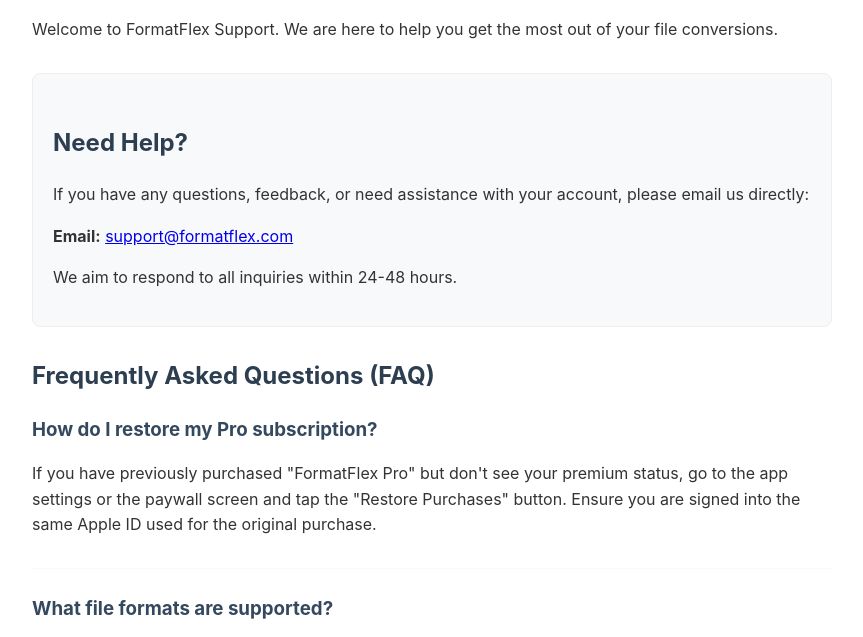
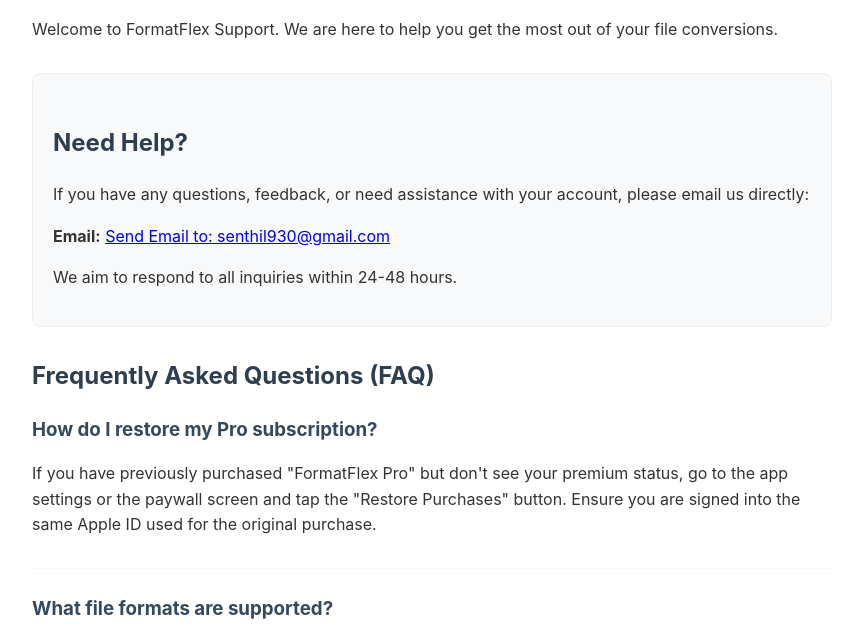
Before and after one commit to senthilmkm/formatflex, a plain HTML site: page support.html in a window 1280 px wide. Shown: the part 108-745 px from the top of the page, without its empty margins (208-1071 px from the left). Drawn offline with Linux system fonts and the light colour scheme.

Commit message:
Add files via upload

```diff
--- a/support.html
+++ b/support.html
@@ -65,7 +65,7 @@
     <div class="contact-box">
         <h2>Need Help?</h2>
         <p>If you have any questions, feedback, or need assistance with your account, please email us directly:</p>
-        <p><strong>Email:</strong> <a href="mailto:senthil930@gmail.com">support@formatflex.com</a></p>
+        <p><strong>Email:</strong> <a href="mailto:senthil930@gmail.com">Send Email to: senthil930@gmail.com</a></p>
         <p>We aim to respond to all inquiries within 24-48 hours.</p>
     </div>
 
```
